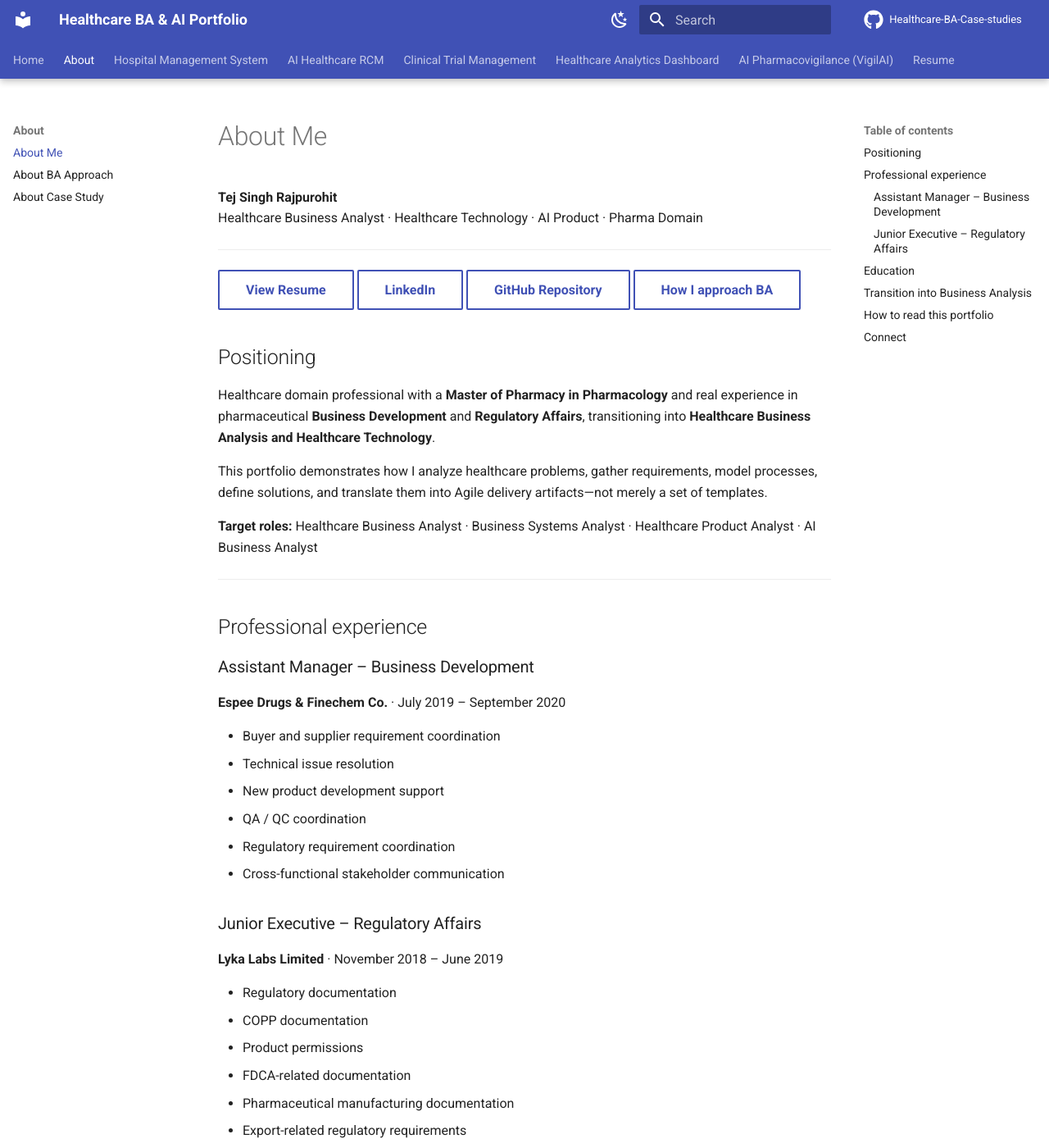
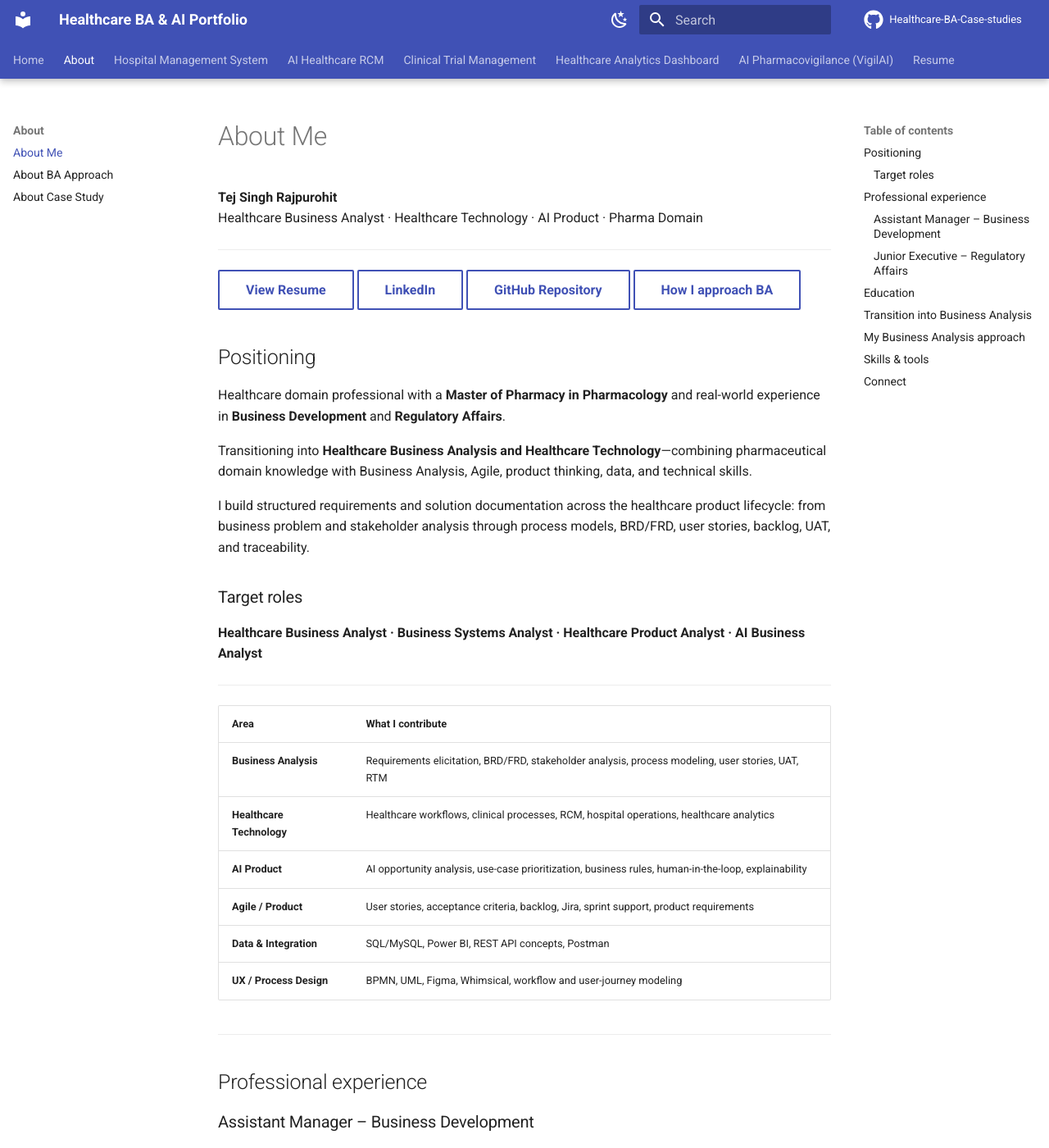
Before and after one commit to tsrajpurohit/healthcare-ba-ai-portfolio-, an MkDocs documentation site: the page built from docs/about.md, in a window 1280 px wide and 1400 px high. Shown: the whole window at 82% size. Built offline with MkDocs 1.6.1 and Material for MkDocs 9.7.7, drawn with Linux system fonts in a browser that asks for light colours; comment, search, counter and statistics services are not loaded; some of the changed text lies outside the part shown.

Commit message:
Revise about.md for clarity and structure
Updated positioning and business analysis approach sections, added structured requirements documentation, and clarified target roles.

```diff
--- a/docs/about.md
+++ b/docs/about.md
@@ -11,11 +11,26 @@ Healthcare Business Analyst · Healthcare Technology · AI Product · Pharma Dom
 
 ## Positioning
 
-Healthcare domain professional with a **Master of Pharmacy in Pharmacology** and real experience in pharmaceutical **Business Development** and **Regulatory Affairs**, transitioning into **Healthcare Business Analysis and Healthcare Technology**.
+Healthcare domain professional with a **Master of Pharmacy in Pharmacology** and real-world experience in **Business Development** and **Regulatory Affairs**.
 
-This portfolio demonstrates how I analyze healthcare problems, gather requirements, model processes, define solutions, and translate them into Agile delivery artifacts—not merely a set of templates.
+Transitioning into **Healthcare Business Analysis and Healthcare Technology**—combining pharmaceutical domain knowledge with Business Analysis, Agile, product thinking, data, and technical skills.
 
-**Target roles:** Healthcare Business Analyst · Business Systems Analyst · Healthcare Product Analyst · AI Business Analyst
+I build structured requirements and solution documentation across the healthcare product lifecycle: from business problem and stakeholder analysis through process models, BRD/FRD, user stories, backlog, UAT, and traceability.
+
+### Target roles
+
+**Healthcare Business Analyst · Business Systems Analyst · Healthcare Product Analyst · AI Business Analyst**
+
+---
+
+| Area | What I contribute |
+|------|-------------------|
+| **Business Analysis** | Requirements elicitation, BRD/FRD, stakeholder analysis, process modeling, user stories, UAT, RTM |
+| **Healthcare Technology** | Healthcare workflows, clinical processes, RCM, hospital operations, healthcare analytics |
+| **AI Product** | AI opportunity analysis, use-case prioritization, business rules, human-in-the-loop, explainability |
+| **Agile / Product** | User stories, acceptance criteria, backlog, Jira, sprint support, product requirements |
+| **Data & Integration** | SQL/MySQL, Power BI, REST API concepts, Postman |
+| **UX / Process Design** | BPMN, UML, Figma, Whimsical, workflow and user-journey modeling |
 
 ---
 
@@ -66,12 +81,39 @@ This portfolio demonstrates how I analyze healthcare problems, gather requiremen
 
 ---
 
-## How to read this portfolio
+## My Business Analysis approach
 
-1. **[Home](index.md)** — positioning, featured projects, skills
-2. **[BA Approach](ba-approach.md)** — full lifecycle
-3. **Project overview** pages — Problem → Role → Deliverables → Outcome
-4. **Detailed artifacts** — only when you want depth (BRD, stories, UAT, RTM, …)
+I translate a business problem into a structured, testable solution:
+
+| Step | Focus |
+|------|--------|
+| **01 — Understand** | Business problem · stakeholders · objectives · context |
+| **02 — Analyze** | Requirements · AS-IS · pain points · gaps · business rules |
+| **03 — Design** | TO-BE process · BRD / FRD · journeys · functional requirements |
+| **04 — Deliver** | User stories · acceptance criteria · Jira backlog · sprint support |
+| **05 — Validate** | UAT · RTM · issue analysis · business validation |
+| **06 — Improve** | Feedback · process improvement · requirement refinement |
+
+Full lifecycle diagram and principles: **[How I approach a business problem](ba-approach.md)**
+
+---
+
+## Skills & tools
+
+**Business Analysis**
+Requirements elicitation & analysis · Stakeholder management · BRD · FRD · NFR · Gap analysis · Root cause & impact analysis · UAT · RTM
+
+**Agile & product**
+Agile · Scrum · User stories · Acceptance criteria · Product backlog · Backlog refinement · Sprint planning · Jira
+
+**Process & modeling**
+BPMN · UML · AS-IS / TO-BE · Process mapping · Workflow design · User journeys · Wireframing
+
+**Technical & data**
+REST API concepts · Postman · SQL · MySQL · Power BI · Data analysis & visualization
+
+**Design & collaboration**
+Figma · Whimsical · Draw.io · GitHub · MkDocs
 
 ---
 
@@ -84,5 +126,5 @@ This portfolio demonstrates how I analyze healthcare problems, gather requiremen
 ## Connect
 
 - [LinkedIn](https://www.linkedin.com/in/tej-singh-rajpurohit-39071694/)
-- [GitHub portfolio](https://github.com/tsrajpurohit/healthcare-ba-ai-portfolio-)
+- [GitHub Repo](https://github.com/tsrajpurohit/Healthcare-BA-Case-studies)
 - [Resume (PDF)](assets/Tej-Singh-Rajpurohit-Resume.pdf)
```
